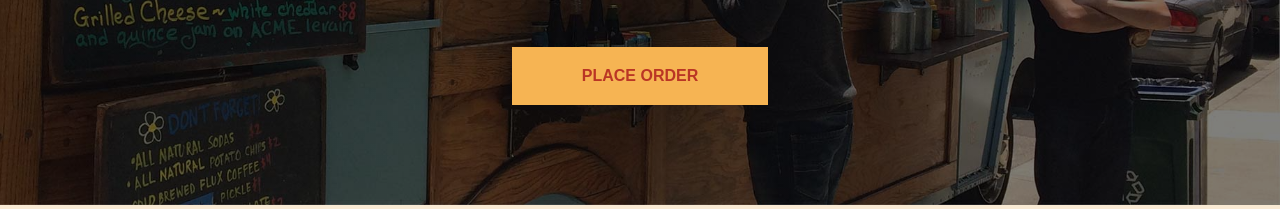
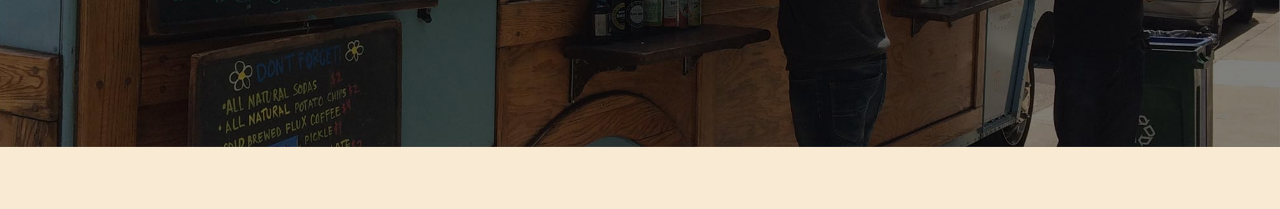
Before and after one commit to HackerUSA-CE/intro-v2-final-project, a plain HTML site: page index.html in a window 1280 px wide. Shown: the part 572-781 px from the top of the page. Drawn offline with nearby package versions, Linux system fonts and the light colour scheme.

Commit message:
remove botton

```diff
--- a/index.html
+++ b/index.html
@@ -39,7 +39,6 @@
             <img src="./assets/images/logo.png" alt="Restaurant Logo" />
           </a>
         </div>
-        <button class="placeOrderBtn">PLACE ORDER</button>
       </div>
     </div>
     <!-- Hero ends here -->
```
